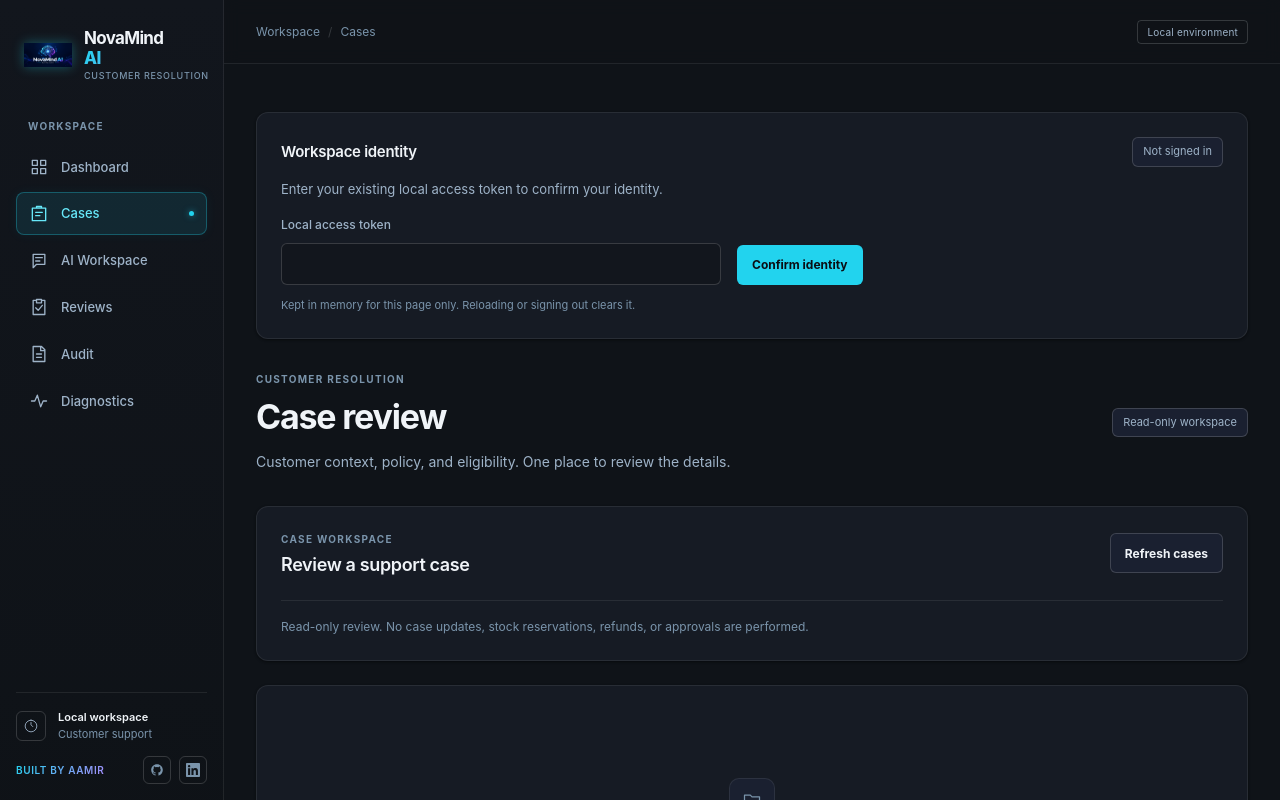
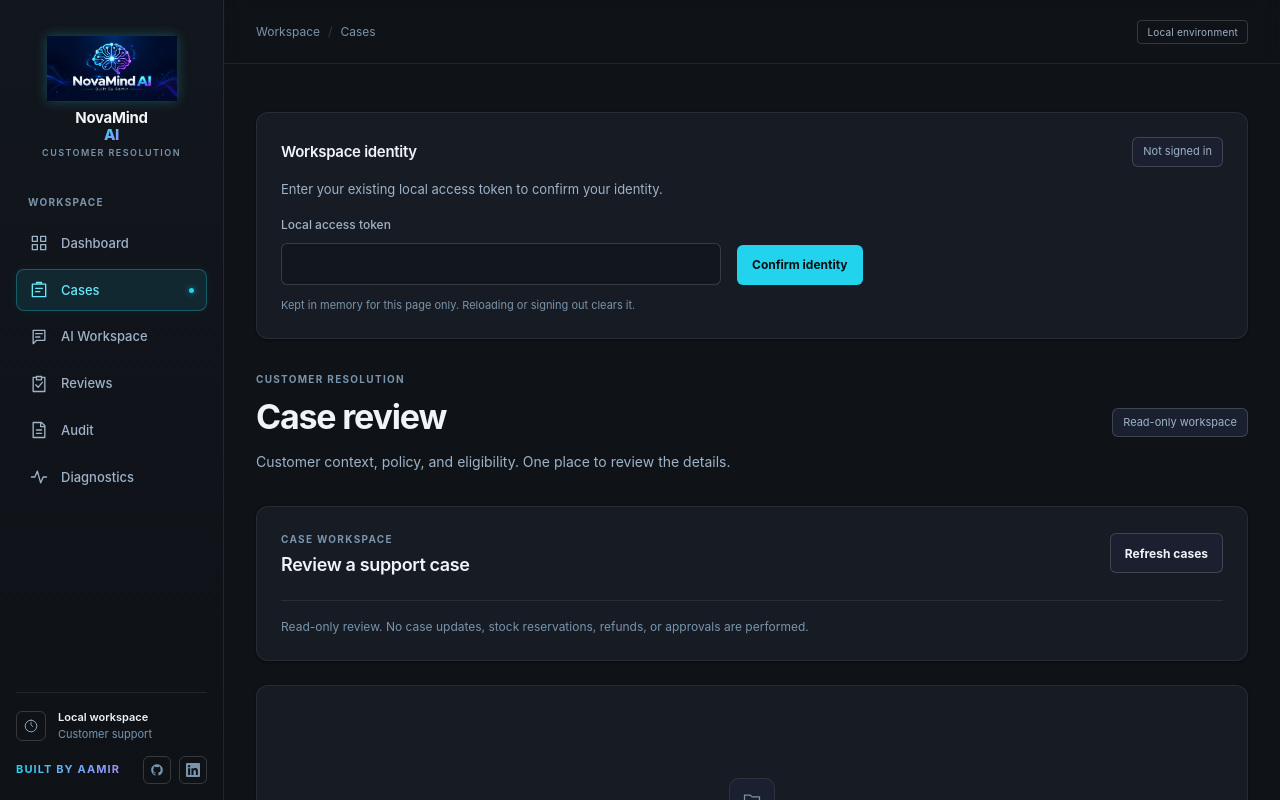
Before and after one commit to aamir490/NovaMind-Agentic-Customer-Resolution-Platform, a React (Vite) app in the folder frontend/: page / in a window 1280 px wide. Shown: the top 800 px of the page. Built offline with nearby package versions, Linux system fonts and the light colour scheme.

Commit message:
feat: refine NovaMind sidebar branding

```diff
--- a/frontend/src/main.jsx
+++ b/frontend/src/main.jsx
@@ -131,14 +131,14 @@ function App() {
       {/* ── Sidebar ─────────────────────────────────────────────────── */}
       <aside className="sidebar" aria-label="Workspace navigation">
 
-        {/* Brand / logo */}
+        {/* Brand / logo — vertical stack: logo → title → subtitle */}
         <a className="brand" href="#workspace" aria-label="NovaMind AI — go to workspace">
           <img
             src={logoUrl}
             alt="NovaMind AI logo"
             className="brand-logo"
-            width="48"
-            height="48"
+            width="130"
+            height="65"
           />
           <span className="brand-text">
             NovaMind <span className="brand-ai">AI</span>
--- a/frontend/src/styles.css
+++ b/frontend/src/styles.css
@@ -242,48 +242,62 @@ strong { font-weight: 600; }
 }
 
 /* ── Brand / logo ────────────────────────────────────────────────────── */
+/* Vertical stack: logo → "NovaMind AI" → "CUSTOMER RESOLUTION"
+   The source PNG is a 1774×887 landscape banner (2:1). Displayed at
+   130px wide / height auto — full artwork, natural aspect ratio, no
+   cropping, no distortion.                                            */
 .brand {
   display: flex;
-  align-items: center;
-  gap: var(--space-3);
-  padding: var(--space-1) var(--space-2);
+  flex-direction: column;
+  align-items: center;
+  width: 100%;
+  gap: var(--space-2);
+  padding: var(--space-3) 0;
   text-decoration: none;
-  border-radius: var(--radius-md);
+  border-radius: var(--radius-lg);
   transition: background-color var(--transition-fast);
 }
-.brand:hover {
-  background: var(--accent-surface);
-}
-
-/* Logo image — sized to fit the sidebar without overflowing */
+.brand:hover { background: var(--accent-surface); }
+
+/* Logo image — full banner, natural 2:1 ratio */
 .brand-logo {
   display: block;
-  width: 48px;
-  height: 48px;
+  width: 130px;
+  height: auto;   /* preserves 2:1 → rendered height ≈ 65px */
   flex-shrink: 0;
-  object-fit: contain;
-  border-radius: var(--radius-md);
-  /* Subtle glow matching the cyan in the logo */
-  filter: drop-shadow(0 0 6px rgba(34, 211, 238, 0.35));
-  transition: filter var(--transition-base);
-}
-.brand:hover .brand-logo {
-  filter: drop-shadow(0 0 10px rgba(34, 211, 238, 0.55));
-}
-
-/* Brand text stack */
+  filter: drop-shadow(0 0 6px rgba(34, 211, 238, 0.30));
+  transform: scale(1);
+  transform-origin: center center;
+  transition: transform 240ms ease, filter 240ms ease;
+  will-change: transform;
+}
+@media (hover: hover) and (pointer: fine) {
+  .brand:hover .brand-logo {
+    transform: scale(1.10);
+    filter: drop-shadow(0 0 10px rgba(34, 211, 238, 0.55))
+            drop-shadow(0 0 18px rgba(139, 92, 246, 0.20));
+  }
+}
+@media (prefers-reduced-motion: reduce) {
+  .brand-logo { transition: none; }
+}
+
+/* Brand text stack — centered below the logo */
 .brand-text {
   display: flex;
   flex-direction: column;
-  font-size: 17px;
+  align-items: center;
+  text-align: center;
+  width: 100%;
+  font-size: 15px;
   font-weight: 700;
-  letter-spacing: -0.04em;
-  line-height: 1.2;
+  letter-spacing: -0.02em;
+  line-height: 1.15;
   white-space: nowrap;
   color: var(--text-primary);
 }
 
-/* "AI" suffix gets the gradient treatment */
+/* "AI" suffix — cyan→violet gradient */
 .brand-ai {
   display: inline;
   background: var(--gradient-brand);
@@ -294,20 +308,21 @@ strong { font-weight: 600; }
   font-weight: 800;
 }
 
+/* "CUSTOMER RESOLUTION" subtitle */
 .brand-caption {
   display: block;
-  margin-top: 2px;
+  margin-top: var(--space-1);
   color: var(--text-muted);
   font-size: 9px;
-  font-weight: 500;
-  letter-spacing: 0.08em;
+  font-weight: 600;
+  letter-spacing: 0.16em;
   text-transform: uppercase;
-  /* Safari: reset text-fill so caption isn't transparent */
+  /* Safari: reset text-fill so caption is not transparent from parent */
   -webkit-text-fill-color: var(--text-muted);
 }
 
 /* ── Navigation ──────────────────────────────────────────────────────── */
-.workspace-nav { margin-top: var(--space-6); flex: 1; }
+.workspace-nav { margin-top: var(--space-5); flex: 1; }
 .nav-label { margin: 0 var(--space-3) var(--space-3); }
 .nav-items { display: grid; gap: var(--space-1); margin-bottom: var(--space-5); }
 .nav-item {
@@ -390,11 +405,11 @@ strong { font-weight: 600; }
   gap: var(--space-3);
 }
 .sidebar-built-by {
-  font-size: 10px;
-  font-weight: 600;
-  letter-spacing: 0.06em;
+  font-size: 11px;
+  font-weight: 700;
+  letter-spacing: 0.10em;
   text-transform: uppercase;
-  /* Subtle cyan→violet gradient to match brand */
+  /* Restrained cyan→violet gradient — same as brand, not neon */
   background: var(--gradient-brand);
   -webkit-background-clip: text;
   background-clip: text;
@@ -1505,9 +1520,10 @@ code { color: var(--accent); font-size: 0.9em; overflow-wrap: anywhere; }
   .ai-workspace { grid-template-columns: minmax(0, 1fr); }
   .case-details-grid, .case-assessment-grid { grid-template-columns: minmax(0, 1fr); }
   .app-shell { grid-template-columns: 200px minmax(0, 1fr); }
-  .sidebar { padding: var(--space-5) var(--space-3) var(--space-4); }
-  .brand-logo { width: 40px; height: 40px; }
-  .brand-text { font-size: 15px; }
+  .sidebar { padding: var(--space-4) var(--space-3) var(--space-4); }
+  /* On the 200px sidebar scale down slightly */
+  .brand-logo { width: 104px; }
+  .brand-text { font-size: 14px; }
   .workspace-grid { grid-template-columns: minmax(0, 1fr); }
   .workspace-rail { grid-template-columns: repeat(2, minmax(0, 1fr)); align-items: start; }
   .page-heading { align-items: flex-start; flex-direction: column; gap: var(--space-4); }
@@ -1533,9 +1549,11 @@ code { color: var(--accent); font-size: 0.9em; overflow-wrap: anywhere; }
     margin-top: var(--space-3);
   }
   .sidebar-context { display: none; }
-  .brand { width: fit-content; padding: 0; }
-  .brand-logo { width: 36px; height: 36px; }
-  .brand-text { font-size: 14px; }
+  /* Mobile: flip brand back to horizontal row for the compact top bar */
+  .brand { flex-direction: row; padding: 0; gap: var(--space-2); width: fit-content; }
+  .brand-logo { width: 52px; }
+  .brand-text { align-items: flex-start; text-align: left; font-size: 13px; white-space: nowrap; width: auto; }
+  .brand-caption { letter-spacing: 0.10em; }
   .workspace-nav { margin-top: var(--space-4); }
   .nav-label { display: none; }
   .nav-items { display: flex; flex-wrap: wrap; margin-bottom: 0; gap: var(--space-1); }
```
